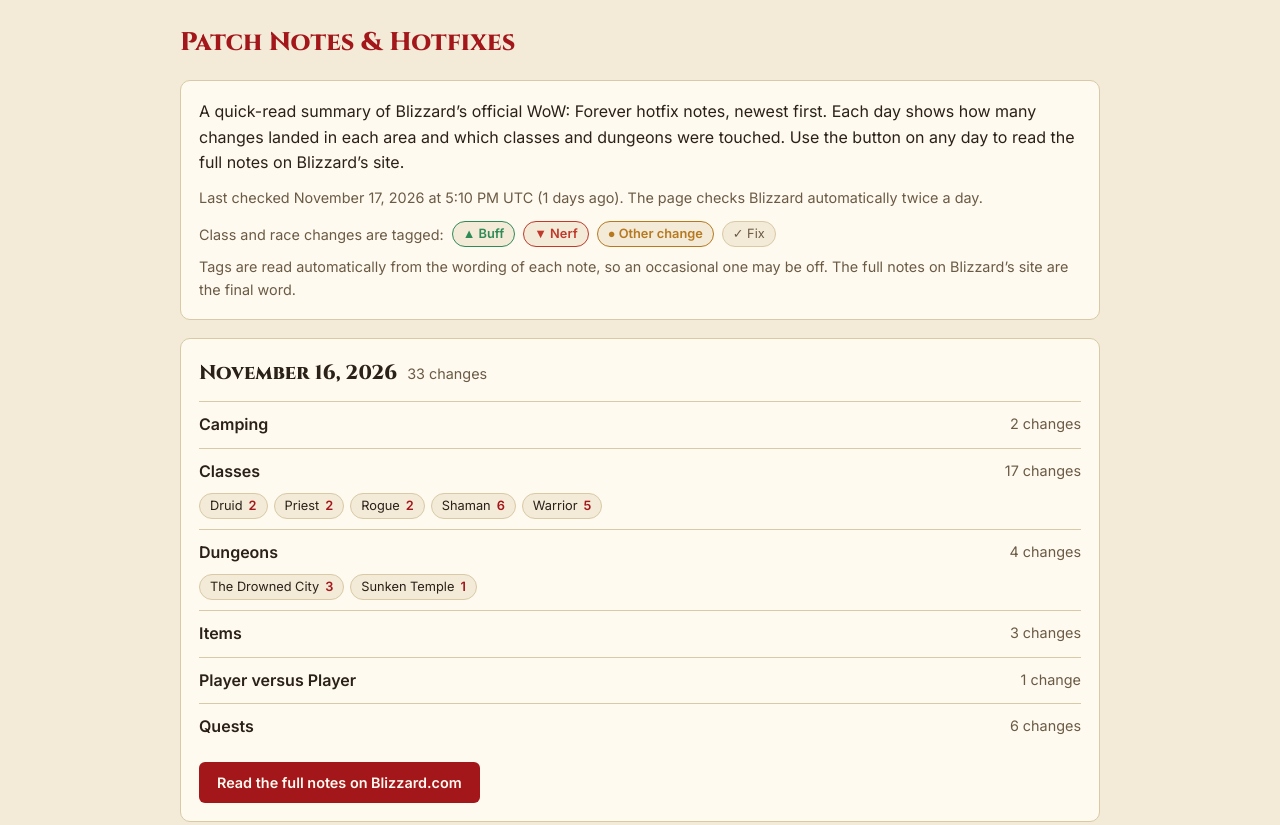
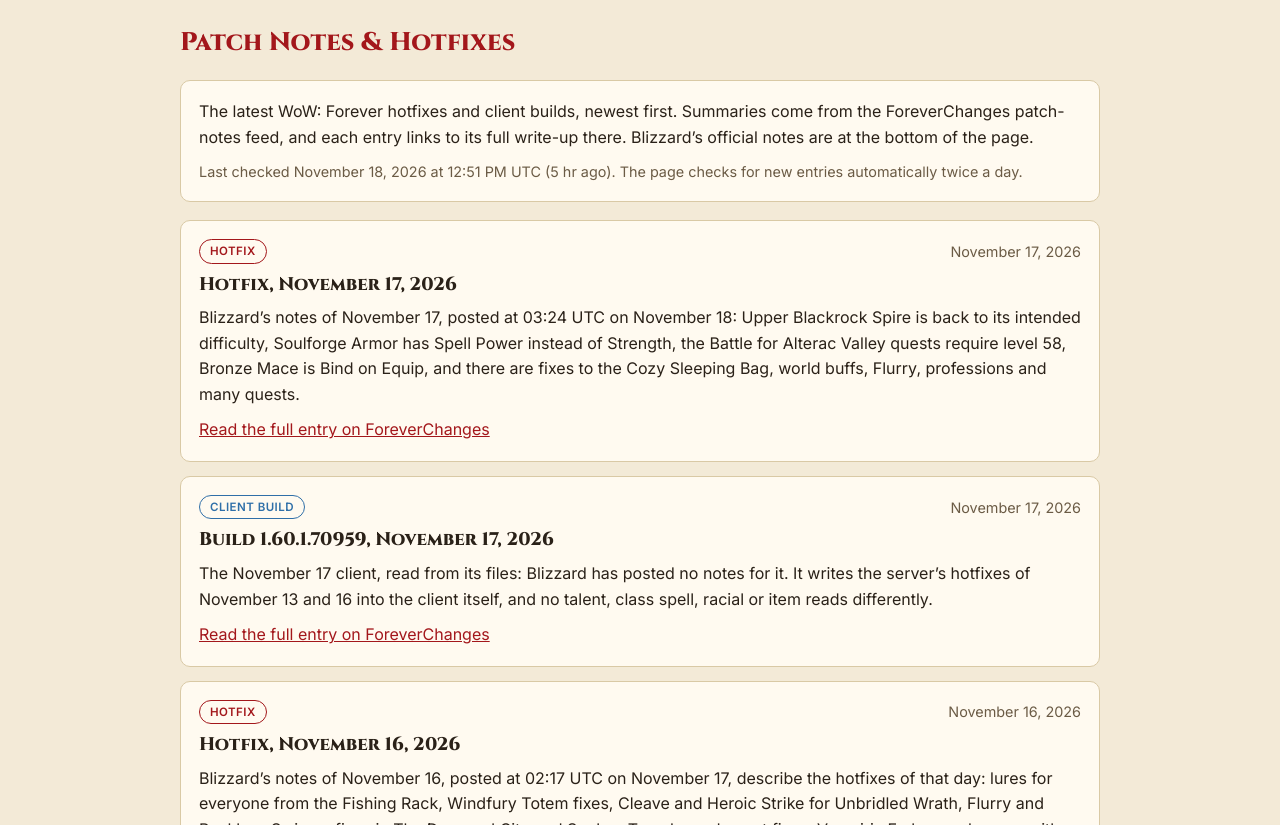
Before and after one commit to Ne0Squid/Dirty-Socks, a plain HTML site: page hotfixes.html in a window 1280 px wide. Shown: the part 394-1219 px from the top of the page. Drawn offline with Linux system fonts and the light colour scheme.

Commit message:
Add files via upload

```diff
--- a/hotfixes.html
+++ b/hotfixes.html
@@ -6,10 +6,10 @@
 <title>Patch Notes – Dirty Socks</title>
 <link rel="stylesheet" href="https://fonts.googleapis.com/css2?family=Cinzel:wght@600;800&family=Inter:wght@400;600&display=swap">
 <style>
-:root{--bg:#f3ead7;--surface:#fffaf0;--text:#2a2118;--muted:#6b5b45;--accent:#a3171b;--accent-text:#fffaf0;--line:#d9c9a5;--hero:#e8d9b5;color-scheme:light;
+:root{--bg:#f3ead7;--surface:#fffaf0;--text:#2a2118;--muted:#6b5b45;--accent:#a3171b;--accent-text:#fffaf0;--line:#d9c9a5;--hero:#e8d9b5;--blue:#2f6fa8;color-scheme:light;
 box-sizing:border-box;padding-top:env(safe-area-inset-top,0px);padding-bottom:env(safe-area-inset-bottom,0px)}
-@media (prefers-color-scheme:dark){:root:not([data-theme="light"]){--bg:#0f1117;--surface:#181b24;--text:#ece6d8;--muted:#9a9484;--accent:#e0483f;--accent-text:#14110a;--line:#2b2f3b;--hero:#1f1416;color-scheme:dark}}
-:root[data-theme="dark"]{--bg:#0f1117;--surface:#181b24;--text:#ece6d8;--muted:#9a9484;--accent:#e0483f;--accent-text:#14110a;--line:#2b2f3b;--hero:#1f1416;color-scheme:dark}
+@media (prefers-color-scheme:dark){:root:not([data-theme="light"]){--bg:#0f1117;--surface:#181b24;--text:#ece6d8;--muted:#9a9484;--accent:#e0483f;--accent-text:#14110a;--line:#2b2f3b;--hero:#1f1416;--blue:#6aa9e0;color-scheme:dark}}
+:root[data-theme="dark"]{--bg:#0f1117;--surface:#181b24;--text:#ece6d8;--muted:#9a9484;--accent:#e0483f;--accent-text:#14110a;--line:#2b2f3b;--hero:#1f1416;--blue:#6aa9e0;color-scheme:dark}
 *{box-sizing:border-box}
 body{margin:0;background:var(--bg);color:var(--text);font-family:Inter,system-ui,sans-serif;line-height:1.6}
 h1,h2,h3{font-family:Cinzel,Georgia,serif;margin:0}
@@ -26,33 +26,20 @@ section{padding:44px 0}
 h2{font-size:1.6rem;color:var(--accent);margin-bottom:16px}
 .card{background:var(--surface);border:1px solid var(--line);border-radius:10px;padding:18px}
 .muted{color:var(--muted);font-size:.9rem}
-.btn{display:inline-block;background:var(--accent);color:var(--accent-text);padding:9px 18px;border-radius:6px;font-weight:600;text-decoration:none;font-size:.9rem}
-#entries{display:grid;gap:16px;margin-top:18px}
-.hf-head{display:flex;align-items:baseline;gap:10px;flex-wrap:wrap;margin-bottom:12px}
-.hf-head h3{font-size:1.25rem}
-.badge{background:var(--accent);color:var(--accent-text);font-size:.7rem;font-weight:600;letter-spacing:.05em;text-transform:uppercase;padding:2px 9px;border-radius:20px}
-.cat{padding:10px 0;border-top:1px solid var(--line)}
-.cat-h{display:flex;justify-content:space-between;gap:10px}
-.count{color:var(--muted);font-size:.9rem}
-.chips{display:flex;flex-wrap:wrap;gap:6px;margin-top:8px}
-.chip{background:var(--bg);border:1px solid var(--line);border-radius:20px;padding:2px 10px;font-size:.8rem}
-.chip b{margin-left:6px;color:var(--accent)}
-.hf .btn{margin-top:12px}
-.grp{padding:8px 0;border-top:1px dashed var(--line)}
-.grp:first-of-type{border-top:0}
-.grp-h{display:flex;justify-content:space-between;gap:10px;font-size:.92rem}
-.chip.k-buff{border-color:#2e8b57;color:#2e8b57}
-.chip.k-nerf{border-color:#c0392b;color:#c0392b}
-.chip.k-change{border-color:#b7791f;color:#b7791f}
-.chip.k-fix{color:var(--muted)}
-.chip.k-buff,.chip.k-nerf,.chip.k-change{font-weight:600}
+.btn{display:inline-block;background:var(--accent);color:var(--accent-text);padding:9px 18px;border-radius:6px;font-weight:600;text-decoration:none;font-size:.9rem;border:0;cursor:pointer;font-family:inherit}
+#entries{display:grid;gap:14px;margin-top:18px}
+.pn-top{display:flex;align-items:center;gap:8px;flex-wrap:wrap;margin-bottom:6px}
+.pn-badge{font-size:.72rem;font-weight:600;letter-spacing:.04em;text-transform:uppercase;padding:2px 10px;border-radius:20px;border:1px solid var(--line);color:var(--muted)}
+.pn-hotfix{border-color:var(--accent);color:var(--accent)}
+.pn-build{border-color:var(--blue);color:var(--blue)}
+.pn-new{background:var(--accent);color:var(--accent-text);border-color:var(--accent)}
+.pn-date{margin-left:auto;color:var(--muted);font-size:.9rem}
+.pn-title{font-size:1.15rem;margin:0 0 6px}
+.pn-sum{margin:0 0 10px}
+.pn-credit{margin-top:14px}
+#more{margin:16px auto 0;display:block}
 .embed-box{margin-top:18px}
 .embed-box iframe{display:block;width:100%;height:80vh;min-height:500px;border:1px solid var(--line);border-radius:8px;margin-top:14px;background:#fff}
-button.btn{border:0;cursor:pointer;font-family:inherit}
-.legend{display:flex;flex-wrap:wrap;gap:8px;margin-top:12px;align-items:center}
-.tally{font-size:.85rem;color:var(--muted)}
-.tally b{font-weight:600}
-.tally .b{color:#2e8b57}.tally .n{color:#c0392b}
 footer{text-align:center;padding:28px 20px;color:var(--muted);font-size:.85rem;border-top:1px solid var(--line)}
 </style>
 </head>
@@ -68,17 +55,16 @@ footer{text-align:center;padding:28px 20px;color:var(--muted);font-size:.85rem;b
 <section>
   <h2>Patch Notes &amp; Hotfixes</h2>
   <div class="card">
-    <p style="margin:0">A quick-read summary of Blizzard’s official WoW: Forever hotfix notes, newest first. Each day shows how many changes landed in each area and which classes and dungeons were touched. Use the button on any day to read the full notes on Blizzard’s site.</p>
+    <p style="margin:0">The latest WoW: Forever hotfixes and client builds, newest first. Summaries come from the ForeverChanges patch-notes feed, and each entry links to its full write-up there. Blizzard’s official notes are at the bottom of the page.</p>
     <p class="muted" id="updated" style="margin:10px 0 0"></p>
-    <div class="legend muted">Class and race changes are tagged:
-      <span class="chip k-buff">▲ Buff</span><span class="chip k-nerf">▼ Nerf</span><span class="chip k-change">● Other change</span><span class="chip k-fix">✓ Fix</span>
-      <span style="flex-basis:100%">Tags are read automatically from the wording of each note, so an occasional one may be off. The full notes on Blizzard’s site are the final word.</span>
-    </div>
   </div>
   <div id="entries"></div>
+  <button class="btn" id="more" type="button" hidden>Show older entries</button>
+  <p class="muted pn-credit" id="credit" hidden>Summaries by <a id="creditlink" href="https://foreverchanges.pro/patch-notes" target="_blank" rel="noopener">ForeverChanges</a>.</p>
+
   <div class="card embed-box">
     <h3 style="font-size:1.2rem;margin-bottom:6px">Full notes from Blizzard</h3>
-    <p class="muted" style="margin:0 0 12px">Want the complete text? Load Blizzard’s official hotfix page right here. It’s shown directly from Blizzard’s website.</p>
+    <p class="muted" style="margin:0 0 12px">Want Blizzard’s official text? Load their hotfix page right here. It’s shown directly from Blizzard’s website.</p>
     <button class="btn" id="embedbtn" type="button">Show Blizzard’s full notes here</button>
     <div id="embedwrap" hidden>
       <iframe id="embedframe" title="Blizzard WoW: Forever hotfix notes" loading="lazy" referrerpolicy="no-referrer-when-downgrade" sandbox="allow-scripts allow-same-origin allow-popups allow-popups-to-escape-sandbox"></iframe>
@@ -94,45 +80,44 @@ footer{text-align:center;padding:28px 20px;color:var(--muted);font-size:.85rem;b
 const esc=s=>String(s).replace(/[&<>"']/g,c=>({"&":"&amp;","<":"&lt;",">":"&gt;",'"':"&quot;","'":"&#39;"}[c]));
 const ago=t=>{const m=Math.max(0,Math.round((Date.now()-new Date(t))/6e4));return m<1?"just now":m<60?m+" min ago":m<1440?Math.round(m/60)+" hr ago":Math.round(m/1440)+" days ago"};
 const fmtTime=d=>new Date(d).toLocaleString("en-US",{month:"long",day:"numeric",year:"numeric",hour:"numeric",minute:"2-digit",timeZoneName:"short"});
-const FALLBACK_LINK="https://worldofwarcraft.blizzard.com/en-us/news/24315281";
+const fmtDay=d=>new Date(d).toLocaleDateString("en-US",{month:"long",day:"numeric",year:"numeric",timeZone:"UTC"});
+const SITE="https://foreverchanges.pro/";
+const BLIZZ="https://worldofwarcraft.blizzard.com/en-us/news/24315281";
+const KINDS={hotfix:"Hotfix",build:"Client build",other:"Update"};
+const PAGE=10;
+let entries=[],shown=0;
 document.getElementById("yr").textContent=new Date().getFullYear();
+
+function card(e){
+  const isNew=e.firstSeen&&Date.now()-new Date(e.firstSeen)<72*36e5;
+  const link=String(e.link||"").startsWith(SITE)?e.link:SITE+"patch-notes";
+  const kind=KINDS[e.kind]?e.kind:"other";
+  return `<article class="card"><div class="pn-top"><span class="pn-badge pn-${kind}">${KINDS[kind]}</span>${isNew?'<span class="pn-badge pn-new">New</span>':""}<span class="pn-date">${fmtDay(e.date)}</span></div><h3 class="pn-title">${esc(e.title)}</h3>${e.summary?`<p class="pn-sum">${esc(e.summary)}</p>`:""}<a href="${esc(link)}" target="_blank" rel="noopener">Read the full entry on ForeverChanges</a></article>`;
+}
+function showMore(){
+  const next=entries.slice(shown,shown+PAGE);
+  document.getElementById("entries").insertAdjacentHTML("beforeend",next.map(card).join(""));
+  shown+=next.length;
+  document.getElementById("more").hidden=shown>=entries.length;
+}
+function render(d){
+  entries=d.entries||[];
+  document.getElementById("updated").textContent="Last checked "+fmtTime(d.generated)+" ("+ago(d.generated)+"). The page checks for new entries automatically twice a day.";
+  const site=String(d.siteUrl||"").startsWith(SITE)?d.siteUrl:SITE+"patch-notes";
+  document.getElementById("creditlink").href=site;
+  document.getElementById("credit").hidden=false;
+  showMore();
+}
+document.getElementById("more").addEventListener("click",showMore);
+fetch("patch-notes.json",{cache:"no-cache"})
+  .then(r=>r.ok?r.json():Promise.reject())
+  .then(render)
+  .catch(()=>{document.getElementById("entries").innerHTML=`<div class="card"><p style="margin:0">The patch notes haven’t loaded yet. They appear after the first scheduled update runs. In the meantime, you can read them on <a href="${SITE}patch-notes" target="_blank" rel="noopener">ForeverChanges</a> or on <a href="${BLIZZ}" target="_blank" rel="noopener">Blizzard’s site</a>.</p></div>`});
 document.getElementById("embedbtn").addEventListener("click",()=>{
   const wrap=document.getElementById("embedwrap"),frame=document.getElementById("embedframe"),btn=document.getElementById("embedbtn");
-  if(wrap.hidden){ if(!frame.src) frame.src=FALLBACK_LINK; wrap.hidden=false; btn.textContent="Hide Blizzard’s full notes"; }
+  if(wrap.hidden){ if(!frame.src) frame.src=BLIZZ; wrap.hidden=false; btn.textContent="Hide Blizzard’s full notes"; }
   else { wrap.hidden=true; btn.textContent="Show Blizzard’s full notes here"; }
 });
-
-function render(d){
-  const src=/^https:\/\/worldofwarcraft\.blizzard\.com\//.test(d.source||"")?d.source:FALLBACK_LINK;
-  document.getElementById("updated").textContent="Last checked "+fmtTime(d.generated)+" ("+ago(d.generated)+"). The page checks Blizzard automatically twice a day.";
-  document.getElementById("entries").innerHTML=d.entries.map(e=>{
-    const isNew=e.firstSeen&&Date.now()-new Date(e.firstSeen)<72*36e5;
-    const SYM={buff:"▲",nerf:"▼",change:"●",fix:"✓"};
-    const kindsTotal={};
-    const cats=e.categories.map(c=>{
-      const g=c.groups||[];
-      const detailed=g.some(x=>x.changes);
-      if(detailed){
-        g.forEach(x=>Object.entries(x.kinds||{}).forEach(([k,n])=>kindsTotal[k]=(kindsTotal[k]||0)+n));
-        const rows=g.map(x=>{
-          const k=x.kinds||{};
-          const tal=[k.buff?`<b class="b">▲ ${k.buff}</b>`:"",k.nerf?`<b class="n">▼ ${k.nerf}</b>`:"",k.fix?`${k.fix} ${k.fix===1?"fix":"fixes"}`:"",k.change?`${k.change} other`:""].filter(Boolean).join(" · ");
-          const chips=(x.changes||[]).map(ch=>`<span class="chip k-${esc(ch.kind)}">${SYM[ch.kind]||"●"} ${esc(ch.name)}</span>`).join("");
-          return `<div class="grp"><div class="grp-h"><strong>${esc(x.name)}</strong><span class="tally">${tal}</span></div>${chips?`<div class="chips">${chips}</div>`:""}</div>`;
-        }).join("");
-        return `<div class="cat"><div class="cat-h"><strong>${esc(c.name)}</strong><span class="count">${c.count} ${c.count===1?"change":"changes"}</span></div>${rows}</div>`;
-      }
-      const chips=g.length?`<div class="chips">${g.slice(0,14).map(x=>`<span class="chip">${esc(x.name)}<b>${x.count}</b></span>`).join("")}${g.length>14?`<span class="chip">+${g.length-14} more</span>`:""}</div>`:"";
-      return `<div class="cat"><div class="cat-h"><strong>${esc(c.name)}</strong><span class="count">${c.count} ${c.count===1?"change":"changes"}</span></div>${chips}</div>`;
-    }).join("");
-    const tally=(kindsTotal.buff||kindsTotal.nerf)?`<span class="tally"><b class="b">▲ ${kindsTotal.buff||0} buffs</b> · <b class="n">▼ ${kindsTotal.nerf||0} nerfs</b></span>`:"";
-    return `<article class="card hf"><div class="hf-head"><h3>${esc(e.label)}</h3>${isNew?'<span class="badge">New</span>':""}<span class="muted">${e.total} ${e.total===1?"change":"changes"}</span>${tally}</div>${cats}<a class="btn" href="${esc(src)}" target="_blank" rel="noopener">Read the full notes on Blizzard.com</a></article>`;
-  }).join("");
-}
-fetch("hotfixes.json",{cache:"no-cache"})
-  .then(r=>r.ok?r.json():Promise.reject())
-  .then(render)
-  .catch(()=>{document.getElementById("entries").innerHTML=`<div class="card"><p style="margin:0">The hotfix summary hasn’t loaded yet. It appears after the first scheduled update runs. In the meantime, you can read the official notes on <a href="${FALLBACK_LINK}" target="_blank" rel="noopener">Blizzard’s site</a>.</p></div>`});
 </script>
 </body>
 </html>
```
